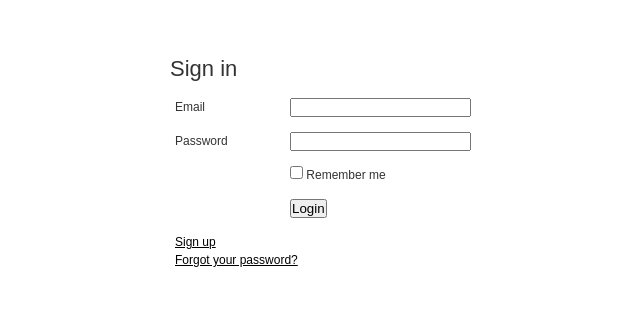
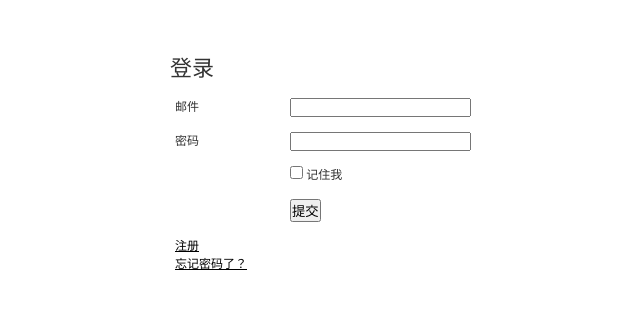
Before and after one commit to oreofish/redidea, a Rails app: page /users/sign_in in a window 1280 px wide. Shown: the top 309 px of the page, without its empty margins (235-875 px from the left). Run offline with Rails 7, Linux system fonts and the light colour scheme; style sheets or scripts are compiled from the project's sources; parts of the project's set-up code (start-up, migrations or seed data) failed here and were passed over; some libraries are stand-ins or nearby versions.

Commit message:
partial translate

```diff
--- a/app/controllers/ideas_controller.rb
+++ b/app/controllers/ideas_controller.rb
@@ -30,7 +30,7 @@ class IdeasController < ApplicationController
 
     respond_to do |format|
       if @idea.save
-        format.html { redirect_to ideas_path, :notice => 'Idea was successfully created.' }
+        format.html { redirect_to ideas_path, :notice => t(:idea_successfully_created) }
         format.json { render :json => @idea, :status => :created, :location => @idea }
       else
         format.html { redirect_to ideas_path, :notice => 'Idea was unsuccessfully created.' }
--- a/app/views/devise/sessions/new.html.erb
+++ b/app/views/devise/sessions/new.html.erb
@@ -1,5 +1,5 @@
 <div class='block' id='block-login'>
-  <h2>Sign in</h2>
+  <h2>登录</h2>
   <div class='content login'>
     <%= form_for(resource, :as => resource_name, :url => session_path(resource_name), :html => { :class => "form login" }) do |f| %>
     <div class='group wat-cf'>
@@ -14,12 +14,12 @@
 
     <% if devise_mapping.rememberable? -%>
     <div class='group wat-cf'>
-      <div class='right'><%= f.check_box :remember_me %> <%= f.label :remember_me %></div>
+      <div class='right'><%= f.check_box :remember_me %> <%= f.label t(:remember_me) %></div>
     </div>
     <% end -%>
 
     <div class='group wat-cf'>
-      <div class='right'><%= f.submit "Login" %></div>
+      <div class='right'><%= f.submit t(:submit) %></div>
     </div>
     <% end %>
 
--- a/app/views/devise/shared/_links.erb
+++ b/app/views/devise/shared/_links.erb
@@ -1,21 +1,21 @@
 <%- if controller_name != 'sessions' %>
-  <%= link_to "Sign in", new_session_path(resource_name) %><br />
+  <%= link_to "登录", new_session_path(resource_name) %><br />
 <% end -%>
 
 <%- if devise_mapping.registerable? && controller_name != 'registrations' %>
-  <%= link_to "Sign up", new_registration_path(resource_name) %><br />
+  <%= link_to "注册", new_registration_path(resource_name) %><br />
 <% end -%>
 
 <%- if devise_mapping.recoverable? && controller_name != 'passwords' %>
-  <%= link_to "Forgot your password?", new_password_path(resource_name) %><br />
+  <%= link_to "忘记密码了？", new_password_path(resource_name) %><br />
 <% end -%>
 
 <%- if devise_mapping.confirmable? && controller_name != 'confirmations' %>
-  <%= link_to "Didn't receive confirmation instructions?", new_confirmation_path(resource_name) %><br />
+  <%= link_to "没有收到确认说明？", new_confirmation_path(resource_name) %><br />
 <% end -%>
 
 <%- if devise_mapping.lockable? && resource_class.unlock_strategy_enabled?(:email) && controller_name != 'unlocks' %>
-  <%= link_to "Didn't receive unlock instructions?", new_unlock_path(resource_name) %><br />
+  <%= link_to "没有收到解锁说明？", new_unlock_path(resource_name) %><br />
 <% end -%>
 
 <%- if devise_mapping.omniauthable? %>
--- a/config/application.rb
+++ b/config/application.rb
@@ -31,7 +31,7 @@ module Redidea
 
     # The default locale is :en and all translations from config/locales/*.rb,yml are auto loaded.
     # config.i18n.load_path += Dir[Rails.root.join('my', 'locales', '*.{rb,yml}').to_s]
-    # config.i18n.default_locale = :de
+    config.i18n.default_locale = "zh-CN".to_sym
 
     # Configure the default encoding used in templates for Ruby 1.9.
     config.encoding = "utf-8"
--- /dev/null
+++ b/config/locales/devise.zh-CN.yml
@@ -0,0 +1,60 @@
+# Chinese (China) translations for Devise
+# by acenqiu (https://github.com/acenqiu)
+# forked from https://gist.github.com/1008642
+
+zh-CN:
+  errors:
+    messages:
+      expired: "您已过期，请重新申请"
+      not_found: "没有找到"
+      already_confirmed: "已经确认，请重新登录."
+      not_locked: "未锁定"
+      not_saved:
+        one: "因为1个错误导致此%{resource}保存失败:"
+        other: "因为%{count}个错误导致此%{resource}保存失败:"
+  devise:
+    failure:
+      already_authenticated: '您已经登录.'
+      unauthenticated: '继续操作前请注册或者登录.'
+      unconfirmed: '继续操作前请先确认您的帐号.'
+      locked: '您的帐号已被锁定.'
+      invalid: '邮箱或密码错误'
+      invalid_token: '认证码无效.'
+      timeout: '您已登录超时，请重新登录.'
+      inactive: '您还没有激活帐户.'
+    sessions:
+      submit: '登录'
+      signed_in: '登录成功.'
+      signed_out: '退出成功.'
+    passwords:
+      send_instructions: '几分钟后，您将收到重置密码的电子邮件.'
+      updated: '您的密码已修改成功，您现在已登录.'
+      updated_not_active: '您的密码已修改成功.'
+      send_paranoid_instructions: '如果您的邮箱存在于我们的数据库中，您将收到一封找回密码的邮件.'
+    confirmations:
+      send_instructions: '几分钟后，您将收到确认帐号的电子邮件.'
+      confirmed: '您的帐号已经确认，您现在已登录.'
+      send_paranoid_instructions: '如果您的邮箱存在于我们的数据库中，您将收到一封确认账号的邮件.'
+    registrations:
+      signed_up: '欢迎您！您已注册成功.'
+      updated: '帐号资料更新成功.'
+      destroyed: '再见！您的帐户已成功注销。我们希望很快可以再见到您.'
+      inactive_signed_up: '虽然您已经注册成功,但因为%{reason},所以您依然无法登录.'
+      reasons:
+        inactive: '未激活'
+        unconfirmed: '未确认'
+        locked: '已锁定'
+    unlocks:
+      send_instructions: '几分钟后，您将收到一封解锁帐号的邮件.'
+      unlocked: '您的帐号已成功解锁，您现在已登录.'
+      send_paranoid_instructions: '如果您的邮箱存在于我们的数据库中，您将收到一封解锁账号的邮件.'
+    omniauth_callbacks:
+      success: '成功地从%{kind}获得授权.'
+      failure: '因为%{reason}，所以您无法从%{kind}获得授权.'
+    mailer:
+      confirmation_instructions:
+        subject: '确认信息'
+      reset_password_instructions:
+        subject: '重置密码信息'
+      unlock_instructions:
+        subject: '解锁信息'
--- a/config/locales/en.yml
+++ b/config/locales/en.yml
@@ -2,4 +2,4 @@
 # See https://github.com/svenfuchs/rails-i18n/tree/master/rails%2Flocale for starting points.
 
 en:
-  hello: "Hello world"
+  idea_successfully_created: 'Idea was successfully created.'
--- /dev/null
+++ b/config/locales/zh-CN.yml
@@ -0,0 +1,22 @@
+# Sample localization file for English. Add more files in this directory for other locales.
+# See https://github.com/svenfuchs/rails-i18n/tree/master/rails%2Flocale for starting points.
+
+"zh-CN":
+  submit: '提交'
+  remember_me: '记住我'
+  idea_successfully_created: '新点子创建成功'
+
+  activerecord:
+    models:
+      user: '用户'
+      idea: '点子'
+      like: '喜欢'
+    attributes:
+      user:
+        email: '邮件'
+        password: '密码'
+      idea:
+        title: '标题'
+        content: '内容'
+      like:
+        score: '分数'
```
